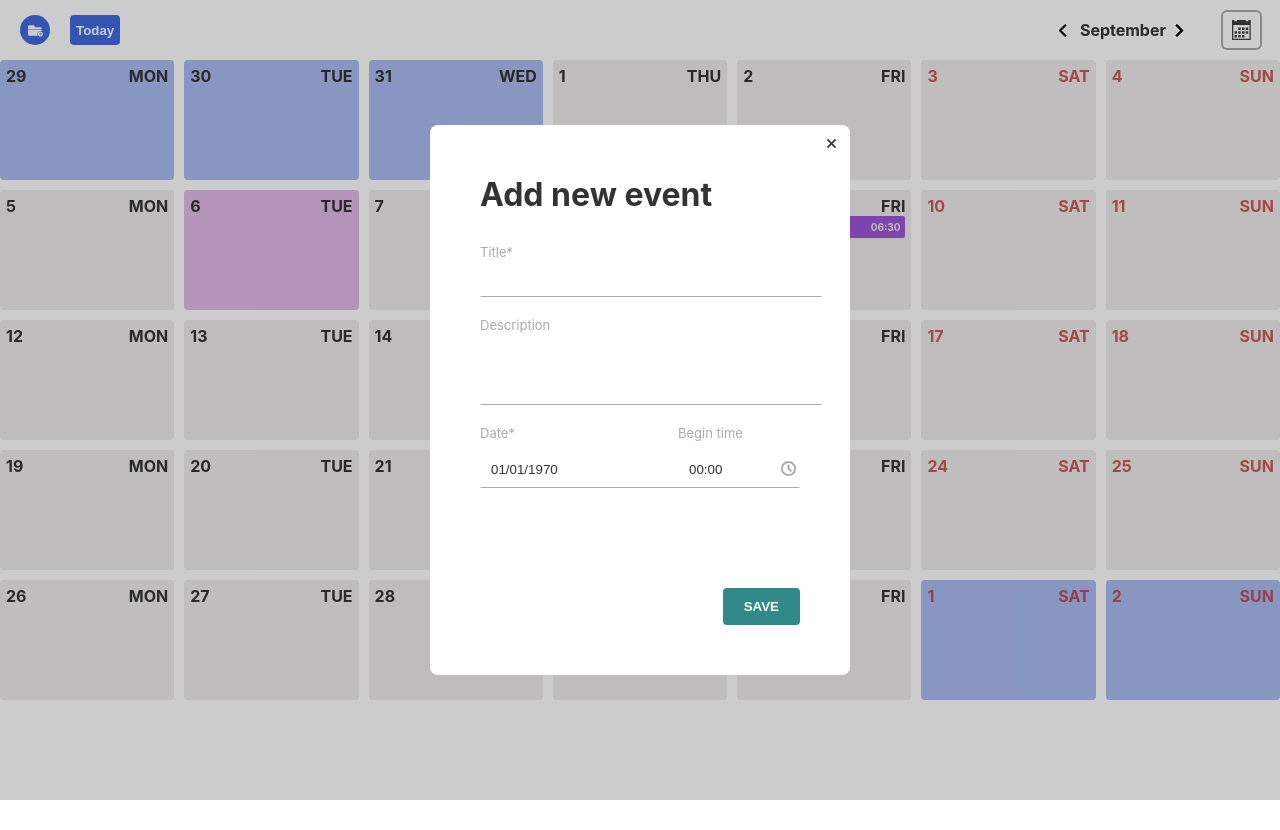
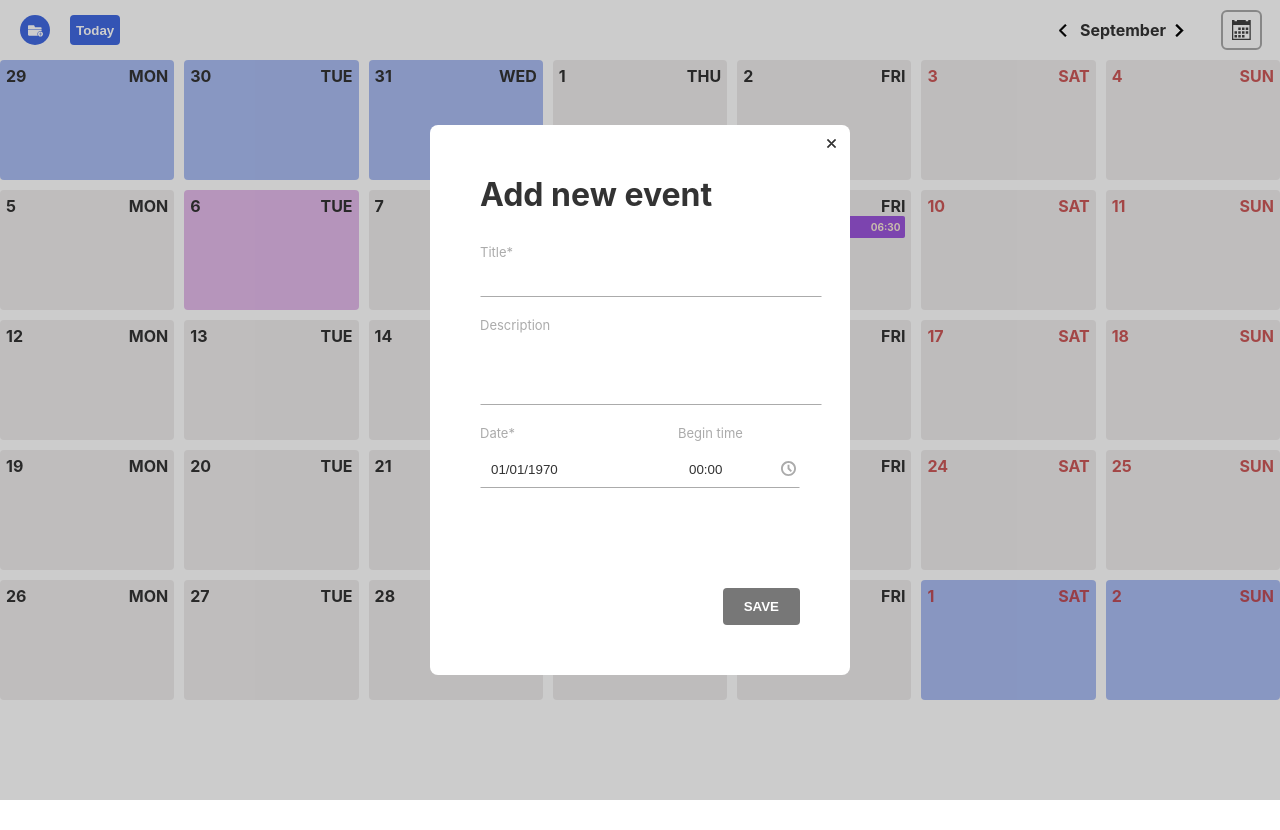
Before and after one commit to Mr-Nihility/calendar_test_task, a React (Create React App) app: page / in a window 1280 px wide. Both pictures are taken after a click on the button 35 px from the left and 30 px from the top of the page. Built offline with nearby package versions, Linux system fonts and the light colour scheme; the HTML template or start-up script is replaced by a standard one.

Commit message:
add validation with Formik

```diff
--- a/package.json
+++ b/package.json
@@ -9,6 +9,7 @@
     "@testing-library/react": "^13.4.0",
     "@testing-library/user-event": "^13.5.0",
     "classnames": "^2.3.1",
+    "formik": "^2.2.9",
     "moment": "^2.29.4",
     "nanoid": "^4.0.0",
     "react": "^18.2.0",
@@ -17,7 +18,8 @@
     "react-redux": "^8.0.2",
     "react-scripts": "5.0.1",
     "redux-persist": "^6.0.0",
-    "web-vitals": "^2.1.4"
+    "web-vitals": "^2.1.4",
+    "yup": "^0.32.11"
   },
   "scripts": {
     "start": "react-scripts start",
--- a/src/EventForm/EventForm.jsx
+++ b/src/EventForm/EventForm.jsx
@@ -7,6 +7,8 @@ import ReactDOM from 'react-dom';
 import { useSelector } from 'react-redux';
 import { getSelectedDate } from 'redux/events/events-selectors';
 import svg from '../assets/icons.svg';
+import { Formik, Form, Field } from 'formik';
+import * as Yup from 'yup';
 //------------------------------------------//
 export default function EventForm({
   onClose,
@@ -15,11 +17,7 @@ export default function EventForm({
   delEvent = null,
 }) {
   const selectedDate = useSelector(getSelectedDate);
-  //state
-  const [title, setTitle] = useState(event ? event.title : '');
-  const [description, setDescription] = useState(
-    event ? event.description : ''
-  );
+  ///////////////////////////////////////////state
   const [date, setDate] = useState(
     event ? new Date(event.date) : new Date(selectedDate)
   );
@@ -29,7 +27,7 @@ export default function EventForm({
       : new Date(selectedDate)
   );
 
-  //use 1
+  /////////////////////////////////////////////useEff close modal
   useEffect(() => {
     const handlCloseEsc = e => {
       if (e.keyCode === 27) {
@@ -47,36 +45,29 @@ export default function EventForm({
       onClose();
     }
   };
-
-  const handlerChange = e => {
-    const { name, value } = e.target;
-    switch (name) {
-      case 'title':
-        setTitle(value);
-        break;
-      case 'description':
-        setDescription(value);
-        break;
-      default:
-        break;
-    }
-  };
-
+  /////////////////////////////////////////////sumbit
   const handlerSubmit = e => {
     e.preventDefault();
+    const { title, description } = e.target.elements;
     const eventData = {
-      title,
-      description,
+      title: title.value,
+      description: description.value,
       date: moment(date).format('MM/DD/YYYY'),
       time: moment(time).format('HH:mm'),
-      createdAt: event ? event.createdAt : moment().format('D.M.YYYY HH:mm'),
+
       id: event ? event.id : nanoid(),
     };
-    console.log(eventData);
-
     handlerForm(eventData);
     onClose();
   };
+
+  ////////////////////////////////////////////////validation/////////////////////////////////////////////////////
+  const validationSchema = Yup.object().shape({
+    title: Yup.string()
+      .min(3, 'Too Short!')
+      .max(50, 'Too Long!')
+      .required('Required'),
+  });
 
   return ReactDOM.createPortal(
     <div className={styles.backdrop} onClick={handleOnBackDrop}>
@@ -86,7 +77,17 @@ export default function EventForm({
             <use href={`${svg}#icon-close`}></use>
           </svg>
         </button>
-        <form className={styles.form} onSubmit={handlerSubmit}>
+        <Formik
+          initialValues={{
+            title: event ? event.title : '',
+            description: event ? event.description : '',
+          }}
+          validationSchema={validationSchema}
+          validateOnChange
+        >
+          {({ errors, touched, isValid, handleChange, values }) => {
+            return (
+              <Form className={styles.form} onSubmit={handlerSubmit}>
                 <b className={styles.title}>
                   {event ? `Edit event` : `Add new event`}
                 </b>
@@ -102,23 +103,26 @@ export default function EventForm({
                 )}
                 <label className={styles.label}>
                   Title*
-            <input
+                  <Field
                     type="text"
                     className={styles.input}
                     name="title"
-              value={title}
-              onChange={handlerChange}
-              required
+                    // value={title}
+                    onChange={handleChange}
+                    autoFocus
                   />
+                  {errors.title && touched.title && (
+                    <span className={styles.errorMessage}>{errors.title}</span>
+                  )}
                 </label>
                 <label className={styles.label}>
                   Description
-            <textarea
+                  <Field
+                    as="textarea"
                     type="text"
                     className={styles.descr}
                     name="description"
-              value={description}
-              onChange={handlerChange}
+                    onChange={handleChange}
                   />
                 </label>
                 <div className={styles.inputWrap}>
@@ -127,10 +131,12 @@ export default function EventForm({
                     <DatePicker
                       className={styles.inputDate}
                       selected={date}
-                // dateFormat="MM/dd/yyyy"
                       onChange={selectedDate => setDate(selectedDate)}
                       required
                     />
+                    {errors.date && touched.date && (
+                      <span className={styles.errorMessage}>{errors.date}</span>
+                    )}
                   </label>
                   <label className={`${styles.label} ${styles.labelTime}`}>
                     <span className={styles.subtitle}>Begin time</span>
@@ -161,11 +167,18 @@ export default function EventForm({
                       </svg>
                     </button>
                   )}
-            <button type="submit" className={styles.submitBtn}>
+                  <button
+                    type="submit"
+                    className={styles.submitBtn}
+                    disabled={!values.title || !date || !isValid}
+                  >
                     SAVE
                   </button>
                 </div>
-        </form>
+              </Form>
+            );
+          }}
+        </Formik>
       </div>
     </div>,
     document.body
--- a/src/EventForm/EventForm.module.css
+++ b/src/EventForm/EventForm.module.css
@@ -124,6 +124,9 @@
   border: 1px solid #328989;
   background-color: #fff;
 }
+.submitBtn:disabled {
+  filter: grayscale();
+}
 
 .submitBtn:invalid {
   background-color: transparent;
@@ -165,3 +168,6 @@
 .labelTime:hover .iconclock {
   fill: royalblue;
 }
+.errorMessage {
+  color: #ed5e3d;
+}
--- a/src/Header/Header.jsx
+++ b/src/Header/Header.jsx
@@ -19,6 +19,7 @@ export default function Header() {
   };
 
   const addSubmit = data => {
+    data.createdAt = moment().format('D.M.YYYY HH:mm');
     dispatch(addEvent(data));
   };
 
```
Also changed, not shown: 1 other file (tests, documents, lock files or other folders). Lines whose indentation alone changed are shown as unchanged.
